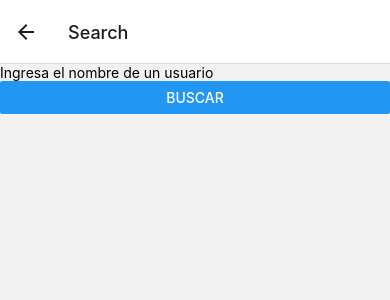
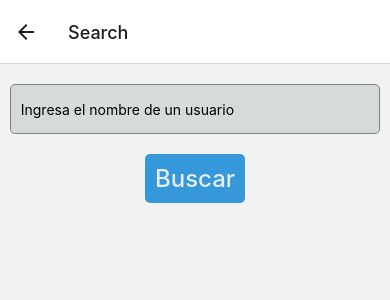
Before and after one commit to andresmarulandam/doublevpartners-reactnative, a React Native app: screen /Search in a window 390 px wide. Shown: the top 300 px of the page. Built offline with nearby package versions, Linux system fonts and the light colour scheme.

Commit message:
styles UserDetailsScreen

```diff
--- a/src/components/StartButton.jsx
+++ b/src/components/StartButton.jsx
@@ -1,9 +1,9 @@
 import { StyleSheet, Text, TouchableOpacity, View } from 'react-native';
 import React from 'react';
 
-const StartButton = ({ title, onPress }) => {
+const StartButton = ({ title, onPress, style }) => {
   return (
-    <TouchableOpacity style={styles.button} onPress={onPress}>
+    <TouchableOpacity style={[styles.button, style]} onPress={onPress}>
       <Text style={styles.buttonText}>{title}</Text>
     </TouchableOpacity>
   );
--- a/src/screens/HomeScreen.jsx
+++ b/src/screens/HomeScreen.jsx
@@ -35,6 +35,7 @@ const HomeScreen = ({ navigation }) => {
 const styles = StyleSheet.create({
   backgroundImage: {
     flex: 1,
+    marginTop: 20,
   },
 
   mainView: {
--- a/src/screens/SearchScreen.jsx
+++ b/src/screens/SearchScreen.jsx
@@ -11,6 +11,7 @@ import React, { useEffect, useState } from 'react';
 import axios from 'axios';
 import Chart from '../components/Chart';
 import { searchUsers, getUserDetails } from '../services/api';
+import StartButton from '../components/StartButton';
 
 const SearchScreen = ({ navigation }) => {
   const [search, setSearch] = useState('');
@@ -66,13 +67,21 @@ const SearchScreen = ({ navigation }) => {
 
   return (
     <View>
+      <View style={styles.view}>
         <TextInput
           placeholder="Ingresa el nombre de un usuario"
           value={search}
           onChangeText={setSearch}
+          style={styles.textInput}
         />
-      <Button title="Buscar" onPress={handleSearch} />
+        <StartButton
+          title="Buscar"
+          onPress={handleSearch}
+          style={styles.button}
+        />
+      </View>
 
+      <View style={styles.flatList}>
         <FlatList
           data={users}
           keyExtractor={(item) => item.id.toString()}
@@ -82,13 +91,15 @@ const SearchScreen = ({ navigation }) => {
                 navigation.navigate('Details', { username: item.login })
               }
             >
-            <View style={styles.view}>
+              <View>
                 <Text>{`Username: ${item.login}`}</Text>
                 <Text>{`ID: ${item.id}`}</Text>
               </View>
             </TouchableOpacity>
           )}
         />
+      </View>
+
       {users.length > 0 && <Chart data={users} />}
     </View>
   );
@@ -98,7 +109,23 @@ export default SearchScreen;
 
 const styles = StyleSheet.create({
   view: {
-    flexDirection: 'row',
-    justifyContent: 'space-around',
+    alignItems: 'center',
+    paddingTop: 20,
+  },
+  textInput: {
+    width: '95%',
+    height: 50,
+    borderColor: 'gray',
+    borderWidth: 1,
+    borderRadius: 5,
+    paddingLeft: 10,
+    marginBottom: 10,
+    backgroundColor: '#D5DBDB',
+  },
+  button: {
+    margin: 20,
+  },
+  flatList: {
+    backgroundColor: 'green',
   },
 });
--- a/src/screens/UserDetailsScreen.jsx
+++ b/src/screens/UserDetailsScreen.jsx
@@ -1,6 +1,6 @@
 import { useEffect, useState } from 'react';
 import axios from 'axios';
-import { Image, Text, View } from 'react-native';
+import { Image, ImageBackground, StyleSheet, Text, View } from 'react-native';
 
 const UserDetailsScreen = ({ route }) => {
   const { username } = route.params;
@@ -22,21 +22,51 @@ const UserDetailsScreen = ({ route }) => {
   };
 
   return (
-    <View>
+    <ImageBackground
+      source={require('../assets/pexels2.jpg')}
+      style={styles.backgroundImage}
+    >
       {userDetails ? (
-        <View>
+        <View style={styles.mainView}>
+          <Text style={styles.title}>Detalles del usuario seleccionado</Text>
           <Image
-            style={{ width: 100, height: 100 }}
+            style={styles.image}
             source={{ uri: userDetails.avatar_url }}
           />
-          <Text>{`Username: ${userDetails.login}`}</Text>
-          <Text>{`ID: ${userDetails.id}`}</Text>
+          <Text style={styles.text}>{`Username: ${userDetails.login}`}</Text>
+          <Text style={styles.text}>{`ID: ${userDetails.id}`}</Text>
         </View>
       ) : (
         <Text>Cargando detalles del usuario...</Text>
       )}
-    </View>
+    </ImageBackground>
   );
 };
 
+const styles = StyleSheet.create({
+  backgroundImage: {
+    flex: 1,
+  },
+  mainView: {
+    justifyContent: 'center',
+    alignItems: 'center',
+    marginTop: 100,
+  },
+  title: {
+    fontSize: 32,
+    color: 'white',
+    textAlign: 'center',
+    marginBottom: 60,
+  },
+  image: {
+    width: 200,
+    height: 200,
+    marginBottom: 20,
+  },
+  text: {
+    color: 'white',
+    fontSize: 24,
+  },
+});
+
 export default UserDetailsScreen;
```
Also changed, not shown: 1 other file (tests, documents, lock files or other folders). Lines whose indentation alone changed are shown as unchanged.
